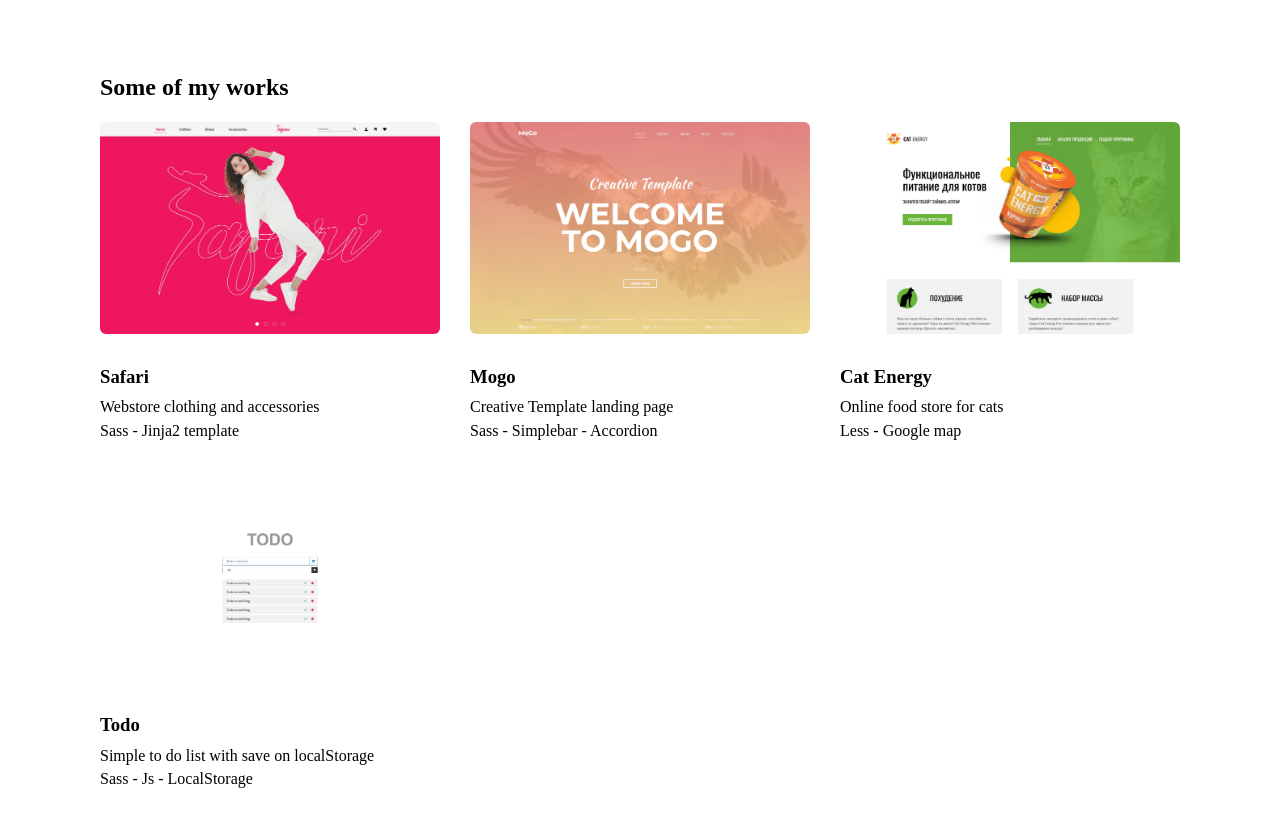
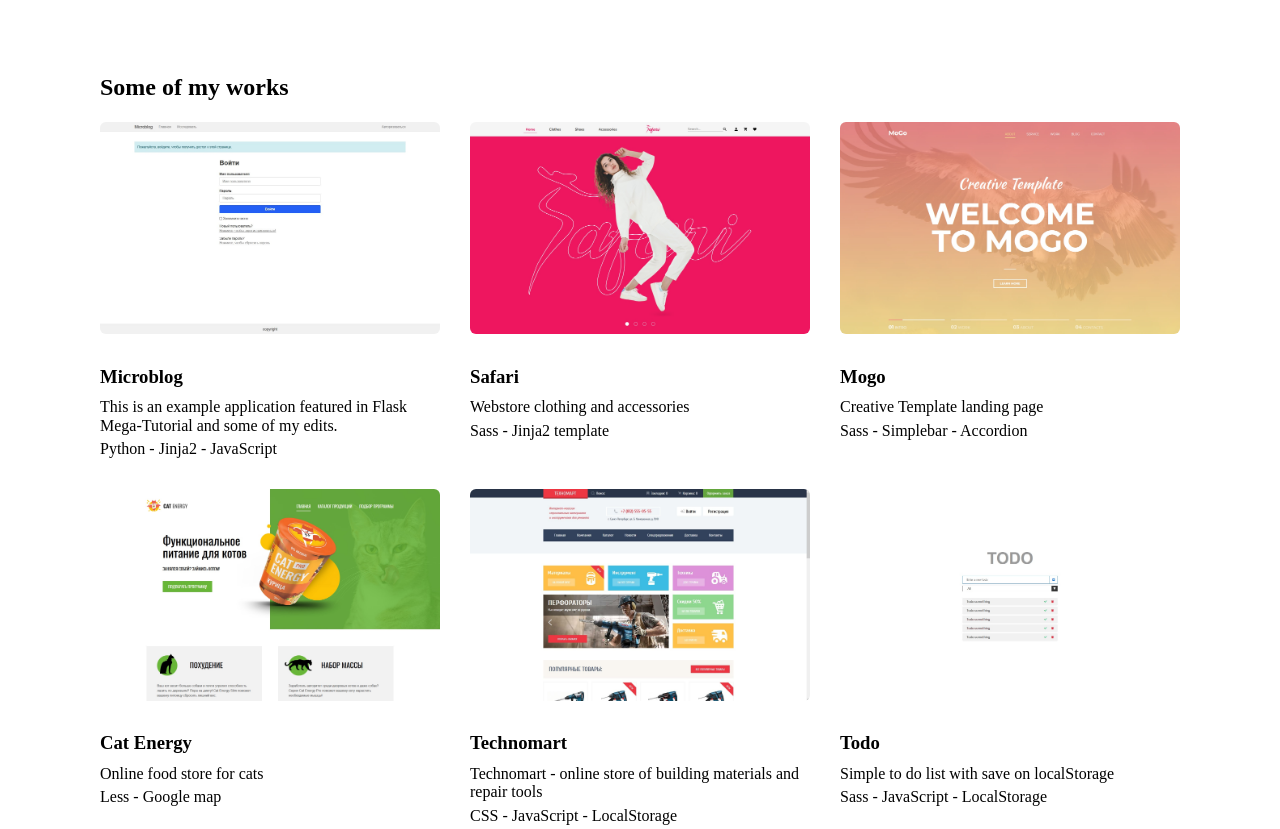
Before and after one commit to Nailheart/Nailheart.github.io, a website: page src/index.html in a window 1280 px wide. Shown: the part 300-1129 px from the top of the page. Drawn offline with nearby package versions, Linux system fonts and the light colour scheme; files that its build step writes are made by us from their sources.

Commit message:
Добавлены работы

```diff
--- a/src/index.html
+++ b/src/index.html
@@ -54,6 +54,36 @@
 
         <div class="works__list">
           <article class="work">
+            <a class="work__img-link" href="https://github.com/Nailheart/microblog" target="_blank">
+              <img class="work__img" src="img/works/microblog.jpg" alt="Microblog main page">
+            </a>
+
+            <div class="work__inner">
+              <div class="work__inner-top">
+                <h3 class="work__title">
+                  <a class="work__title-link" href="https://github.com/Nailheart/microblog" target="_blank">Microblog</a>
+                </h3>
+
+                <div class="work__social">
+                  <a class="work__social-link" href="https://github.com/Nailheart/microblog" aria-label="Github" target="_blank" rel="noopener noreferrer">
+                    <svg class="work__social-icon" width="24" height="24">
+                      <use href="img/sprite.svg#github"></use>
+                    </svg>
+                  </a>
+                  <a class="work__social-link" href="https://blog.miguelgrinberg.com/post/the-flask-mega-tutorial-part-i-hello-world" aria-label="Flask Mega-Tutorial" target="_blank" rel="noopener noreferrer">
+                    <svg class="work__social-icon" width="24" height="24">
+                      <use href="img/sprite.svg#link"></use>
+                    </svg>
+                  </a>
+                </div>
+              </div>
+
+              <p class="work__description">This is an example application featured in Flask Mega-Tutorial and some of my edits.</p>
+              <span class="work__hint">Python - Jinja2 - JavaScript</span>
+            </div>
+          </article>
+
+          <article class="work">
             <a class="work__img-link" href="https://nailheart.github.io/Safari/" target="_blank">
               <img class="work__img" src="img/works/safari.jpg" alt="Safari - online store of women's clothing and accessories">
             </a>
@@ -65,12 +95,12 @@
                 </h3>
 
                 <div class="work__social">
-                  <a class="work__social-link" href="https://github.com/Nailheart/Safari" target="_blank" rel="noopener noreferrer">
+                  <a class="work__social-link" href="https://github.com/Nailheart/Safari" aria-label="Github" target="_blank" rel="noopener noreferrer">
                     <svg class="work__social-icon" width="24" height="24">
                       <use href="img/sprite.svg#github"></use>
                     </svg>
                   </a>
-                  <a class="work__social-link" href="https://www.figma.com/community/file/886136959951611710/Safari-webstore" target="_blank" rel="noopener noreferrer">
+                  <a class="work__social-link" href="https://www.figma.com/community/file/886136959951611710/Safari-webstore" aria-label="Safari layout" target="_blank" rel="noopener noreferrer">
                     <svg class="work__social-icon" width="24" height="24">
                       <use href="img/sprite.svg#link"></use>
                     </svg>
@@ -95,12 +125,12 @@
                 </h3>
 
                 <div class="work__social">
-                  <a class="work__social-link" href="https://github.com/Nailheart/Mogo" target="_blank" rel="noopener noreferrer">
+                  <a class="work__social-link" href="https://github.com/Nailheart/Mogo" aria-label="Github" target="_blank" rel="noopener noreferrer">
                     <svg class="work__social-icon" width="24" height="24">
                       <use href="img/sprite.svg#github"></use>
                     </svg>
                   </a>
-                  <a class="work__social-link" href="http://psd-html-css.ru/templates/mogo-besplatnyy-psd-shablon-lendingovoy-stranicy" target="_blank" rel="noopener noreferrer">
+                  <a class="work__social-link" href="http://psd-html-css.ru/templates/mogo-besplatnyy-psd-shablon-lendingovoy-stranicy" aria-label="Mogo layout" target="_blank" rel="noopener noreferrer">
                     <svg class="work__social-icon" width="24" height="24">
                       <use href="img/sprite.svg#link"></use>
                     </svg>
@@ -125,7 +155,7 @@
                 </h3>
 
                 <div class="work__social">
-                  <a class="work__social-link" href="https://github.com/Nailheart/377731-cat-energy-21" target="_blank" rel="noopener noreferrer">
+                  <a class="work__social-link" href="https://github.com/Nailheart/377731-cat-energy-21" aria-label="Github" target="_blank" rel="noopener noreferrer">
                     <svg class="work__social-icon" width="24" height="24">
                       <use href="img/sprite.svg#github"></use>
                     </svg>
@@ -135,6 +165,31 @@
 
               <p class="work__description">Online food store for cats</p>
               <span class="work__hint">Less - Google map</span>
+            </div>
+          </article>
+
+          <article class="work">
+            <a class="work__img-link" href="https://github.com/Nailheart/377731-technomart-29" target="_blank">
+              <img class="work__img" src="img/works/technomart.jpg" alt="Technomart main page">
+            </a>
+
+            <div class="work__inner">
+              <div class="work__inner-top">
+                <h3 class="work__title">
+                  <a class="work__title-link" href="https://github.com/Nailheart/377731-technomart-29" target="_blank">Technomart</a>
+                </h3>
+
+                <div class="work__social">
+                  <a class="work__social-link" href="https://github.com/Nailheart/377731-technomart-29" aria-label="Github" target="_blank" rel="noopener noreferrer">
+                    <svg class="work__social-icon" width="24" height="24">
+                      <use href="img/sprite.svg#github"></use>
+                    </svg>
+                  </a>
+                </div>
+              </div>
+
+              <p class="work__description">Technomart - online store of building materials and repair tools</p>
+              <span class="work__hint">CSS - JavaScript - LocalStorage</span>
             </div>
           </article>
 
@@ -150,7 +205,7 @@
                 </h3>
 
                 <div class="work__social">
-                  <a class="work__social-link" href="https://github.com/Nailheart/Todo" target="_blank" rel="noopener noreferrer">
+                  <a class="work__social-link" href="https://github.com/Nailheart/Todo" aria-label="Github" target="_blank" rel="noopener noreferrer">
                     <svg class="work__social-icon" width="24" height="24">
                       <use href="img/sprite.svg#github"></use>
                     </svg>
@@ -159,7 +214,7 @@
               </div>
 
               <p class="work__description">Simple to do list with save on localStorage</p>
-              <span class="work__hint">Sass - Js - LocalStorage</span>
+              <span class="work__hint">Sass - JavaScript - LocalStorage</span>
             </div>
           </article>
         </div>
```
Also changed, not shown: src/img/works/microblog.jpg (added), src/img/works/technomart.jpg (added).
